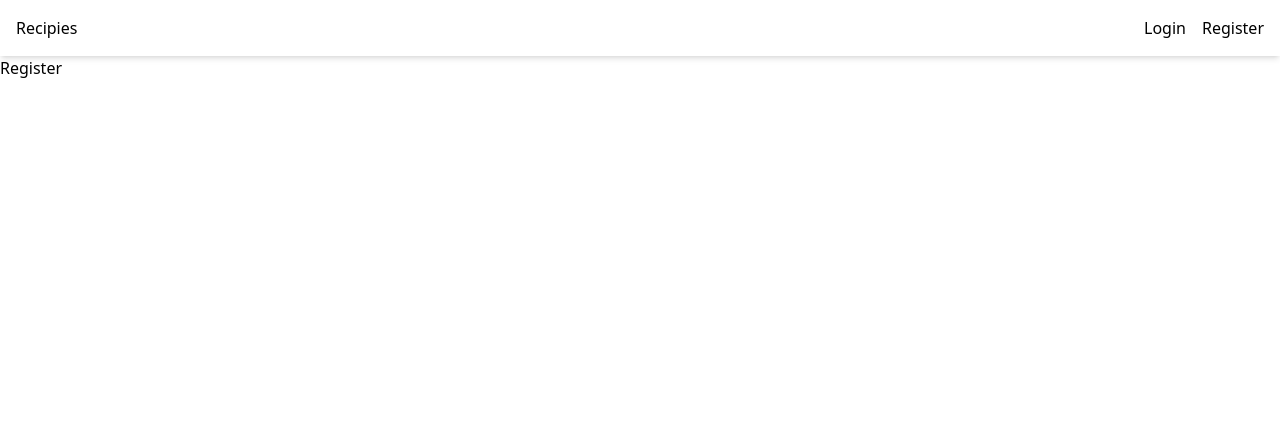
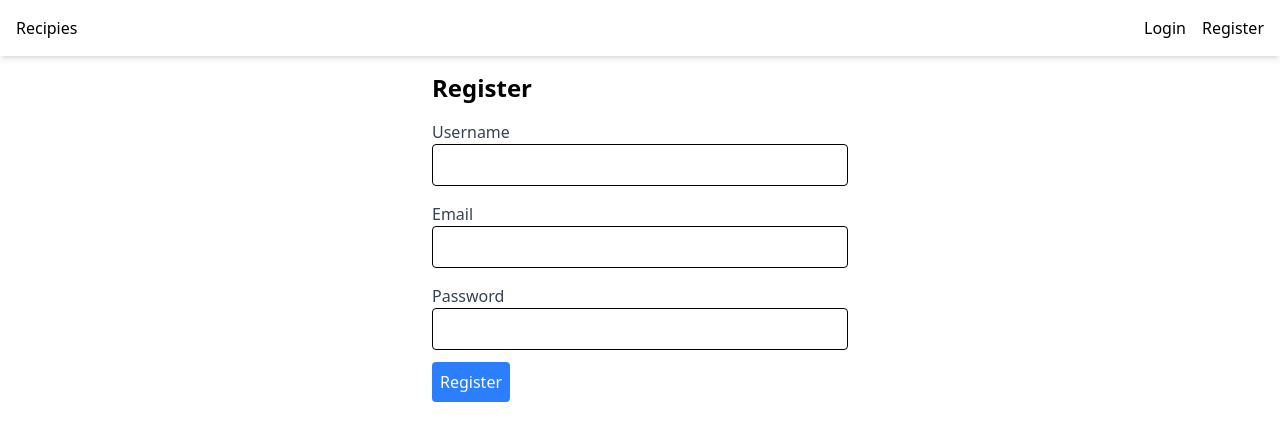
Before and after one commit to dinod001/MERN-Recipe-Application, a React (Vite) app in the folder frontend/: page /register in a window 1280 px wide. Shown: the top 440 px of the page. Built offline with nearby package versions, Linux system fonts and the light colour scheme.

Commit message:
login,logout and register functions done

```diff
--- a/frontend/src/components/NavBar.jsx
+++ b/frontend/src/components/NavBar.jsx
@@ -1,6 +1,14 @@
-import { Link } from "react-router-dom";
+import { useContext } from "react";
+import { Link, useNavigate } from "react-router-dom";
+import { AuthContext } from "../context/AuthContext";
 
 const NavBar = () => {
+  const { user, logOut } = useContext(AuthContext);
+  const navigator = useNavigate();
+  const handleSubmit = () => {
+    logOut();
+    navigator("/login");
+  };
   return (
     <nav className="bg-white shadow-md p-4">
       <div className="max-w-7×1 mx-auto flex justify-between items-center">
@@ -8,12 +16,26 @@ const NavBar = () => {
           <h1>Recipies</h1>
         </Link>
         <div className="flex gap-x-4">
-          <Link to="/login">
-            <button>Login</button>
-          </Link>
-          <Link to="register">
-            <button>Register</button>
-          </Link>
+          {user ? (
+            <div>
+              {`Welcome ${user.username}`}
+              <button
+                className=" bg-blue-500 text-white p-1 rounded hover:bg-blue-600 ml-3"
+                onClick={handleSubmit}
+              >
+                Logout
+              </button>
+            </div>
+          ) : (
+            <>
+              <Link to="/login">
+                <button>Login</button>
+              </Link>
+              <Link to="/register">
+                <button>Register</button>
+              </Link>
+            </>
+          )}
         </div>
       </div>
     </nav>
--- a/frontend/src/pages/Login.jsx
+++ b/frontend/src/pages/Login.jsx
@@ -1,7 +1,57 @@
-import React from "react";
+import React, { useContext, useState } from "react";
+import { AuthContext } from "../context/AuthContext";
+import { useNavigate } from "react-router-dom";
 
 const Login = () => {
-  return <div>login</div>;
+  const [email, setEmail] = useState("");
+  const [password, setPassword] = useState("");
+
+  const { login } = useContext(AuthContext);
+  const navigate = useNavigate();
+
+  const handleSubmit = async (e) => {
+    e.preventDefault();
+    try {
+      await login(email, password);
+      navigate("/");
+    } catch (error) {
+      console.error("Regsitration error: ", error);
+    }
+  };
+  return (
+    <div className="max-w-md mx-auto p-4">
+      <h1 className="text-2xl font-bold mb-4">Login</h1>
+      <form className="space-y-4">
+        <div>
+          <label className="block text-gray-700 ">Email</label>
+          <input
+            type="email"
+            value={email}
+            onChange={(e) => setEmail(e.target.value)}
+            required
+            className="w-full p-2 border rounded"
+          />
+        </div>
+        <div>
+          <label className="block text-gray-700 ">Password</label>
+          <input
+            type="password"
+            value={password}
+            onChange={(e) => setPassword(e.target.value)}
+            required
+            className="w-full p-2 border rounded"
+          />
+        </div>
+      </form>
+      <button
+        type="submit"
+        onClick={(e) => handleSubmit(e)}
+        className="bg-blue-500 text-white p-2 rounded hover:bg-blue-600 mt-3"
+      >
+        Login
+      </button>
+    </div>
+  );
 };
 
 export default Login;
--- a/frontend/src/pages/Register.jsx
+++ b/frontend/src/pages/Register.jsx
@@ -1,7 +1,68 @@
-import React from "react";
+import React, { useContext, useState } from "react";
+import { AuthContext } from "../context/AuthContext";
+import { useNavigate } from "react-router-dom";
 
 const Register = () => {
-  return <div>Register</div>;
+  const [username, setUsername] = useState("");
+  const [email, setEmail] = useState("");
+  const [password, setPassword] = useState("");
+
+  const { register } = useContext(AuthContext);
+  const navigate = useNavigate();
+
+  const handleSubmit = async (e) => {
+    e.preventDefault();
+    try {
+      await register(username, email, password);
+      navigate("/");
+    } catch (error) {
+      console.error("Regsitration error: ", error);
+    }
+  };
+  return (
+    <div className="max-w-md mx-auto p-4">
+      <h1 className="text-2xl font-bold mb-4">Register</h1>
+      <form className="space-y-4">
+        <div>
+          <label className="block text-gray-700 ">Username</label>
+          <input
+            type="text"
+            value={username}
+            onChange={(e) => setUsername(e.target.value)}
+            required
+            className="w-full p-2 border rounded"
+          />
+        </div>
+        <div>
+          <label className="block text-gray-700 ">Email</label>
+          <input
+            type="email"
+            value={email}
+            onChange={(e) => setEmail(e.target.value)}
+            required
+            className="w-full p-2 border rounded"
+          />
+        </div>
+        <div>
+          <label className="block text-gray-700 ">Password</label>
+          <input
+            type="password"
+            value={password}
+            onChange={(e) => setPassword(e.target.value)}
+            required
+            className="w-full p-2 border rounded"
+          />
+        </div>
+      </form>
+      <button
+        type="submit"
+        onClick={(e) => handleSubmit(e)}
+        className="bg-blue-500 text-white p-2 rounded hover:bg-blue-600 mt-3"
+      >
+        Register
+      </button>
+    </div>
+  );
 };
 
 export default Register;
--- a/frontend/vite.config.js
+++ b/frontend/vite.config.js
@@ -5,4 +5,11 @@ import tailwindcss from "@tailwindcss/vite";
 // https://vite.dev/config/
 export default defineConfig({
   plugins: [react(), tailwindcss()],
+  server: {
+    proxy: {
+      "/api": {
+        target: "http://localhost:5000",
+      },
+    },
+  },
 });
```
